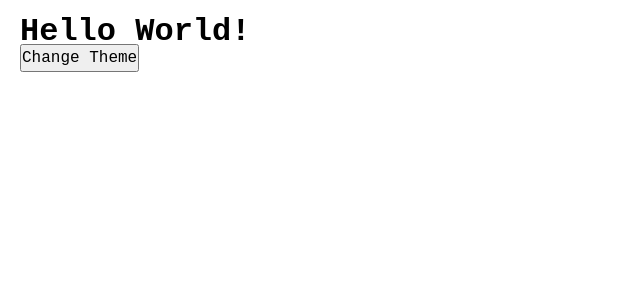
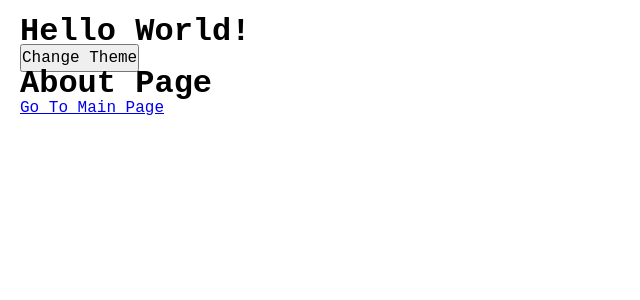
Before and after one commit to Bobahan/SNA, a React app: page /about in a window 1280 px wide. Shown: the top 300 px of the page, without its empty margins (0-640 px from the left). Built offline with nearby package versions, Linux system fonts and the light colour scheme.

Commit message:
add two pages

```diff
--- a/src/app/App.tsx
+++ b/src/app/App.tsx
@@ -1,5 +1,9 @@
 import { useTooggleTheme } from '@/shared/libs/useToogleTheme/useTooggleTheme';
 import { classNames } from '@/shared/libs/classNames/classNames';
+import { Suspense } from 'react';
+import { Route, Routes } from 'react-router-dom';
+import { AboutPage } from '@/pages/AboutPages';
+import { MainPage } from '@/pages/MainPage';
 import './styles/index.scss';
 
 export const App = () => {
@@ -9,6 +13,13 @@ export const App = () => {
     <div className={classNames('app', {}, [theme])}>
       <h1>Hello World!</h1>
       <button onClick={toggleTheme}>Change Theme</button>
+
+      <Suspense fallback={<div>loading...</div>}>
+        <Routes>
+          <Route path="/" element={<MainPage />} />
+          <Route path="/about" element={<AboutPage />} />
+        </Routes>
+      </Suspense>
     </div>
   );
 };
--- a/src/index.tsx
+++ b/src/index.tsx
@@ -2,13 +2,16 @@ import React from 'react';
 import ReactDOM from 'react-dom/client';
 import { App } from './app/App';
 import { ThemeProvider } from './app/provider/ThemeProvider';
+import { BrowserRouter } from 'react-router-dom';
 
 const root = ReactDOM.createRoot(document.getElementById('root') as HTMLElement);
 
 root.render(
-  <React.StrictMode>
-    <ThemeProvider>
-      <App />
-    </ThemeProvider>
-  </React.StrictMode>,
+  <BrowserRouter>
+    <React.StrictMode>
+      <ThemeProvider>
+        <App />
+      </ThemeProvider>
+    </React.StrictMode>
+  </BrowserRouter>,
 );
--- /dev/null
+++ b/src/pages/AboutPages/index.ts
@@ -0,0 +1 @@
+export { AboutPageLazy as AboutPage } from './ui/AboutPageLazy';
--- /dev/null
+++ b/src/pages/AboutPages/ui/AboutPage.tsx
@@ -0,0 +1,14 @@
+import { Link } from 'react-router-dom';
+
+const AboutPage = () => {
+  return (
+    <div>
+      <h1>About Page</h1>
+      <div>
+        <Link to={'/'}>Go To Main Page</Link>
+      </div>
+    </div>
+  );
+};
+
+export default AboutPage;
--- /dev/null
+++ b/src/pages/AboutPages/ui/AboutPageLazy.tsx
@@ -0,0 +1,3 @@
+import { lazy } from 'react';
+
+export const AboutPageLazy = lazy(() => import('./AboutPage'));
--- /dev/null
+++ b/src/pages/MainPage/index.ts
@@ -0,0 +1 @@
+export { MainPageLazy as MainPage } from './ui/MainPageLazy';
--- /dev/null
+++ b/src/pages/MainPage/ui/MainPage.tsx
@@ -0,0 +1,14 @@
+import { Link } from 'react-router-dom';
+
+const MainPage = () => {
+  return (
+    <div>
+      <h1>Main Page</h1>
+      <div>
+        <Link to={'/about'}>Go To About Page</Link>
+      </div>
+    </div>
+  );
+};
+
+export default MainPage;
--- /dev/null
+++ b/src/pages/MainPage/ui/MainPageLazy.tsx
@@ -0,0 +1,3 @@
+import { lazy } from 'react';
+
+export const MainPageLazy = lazy(() => import('./MainPage'));
```
